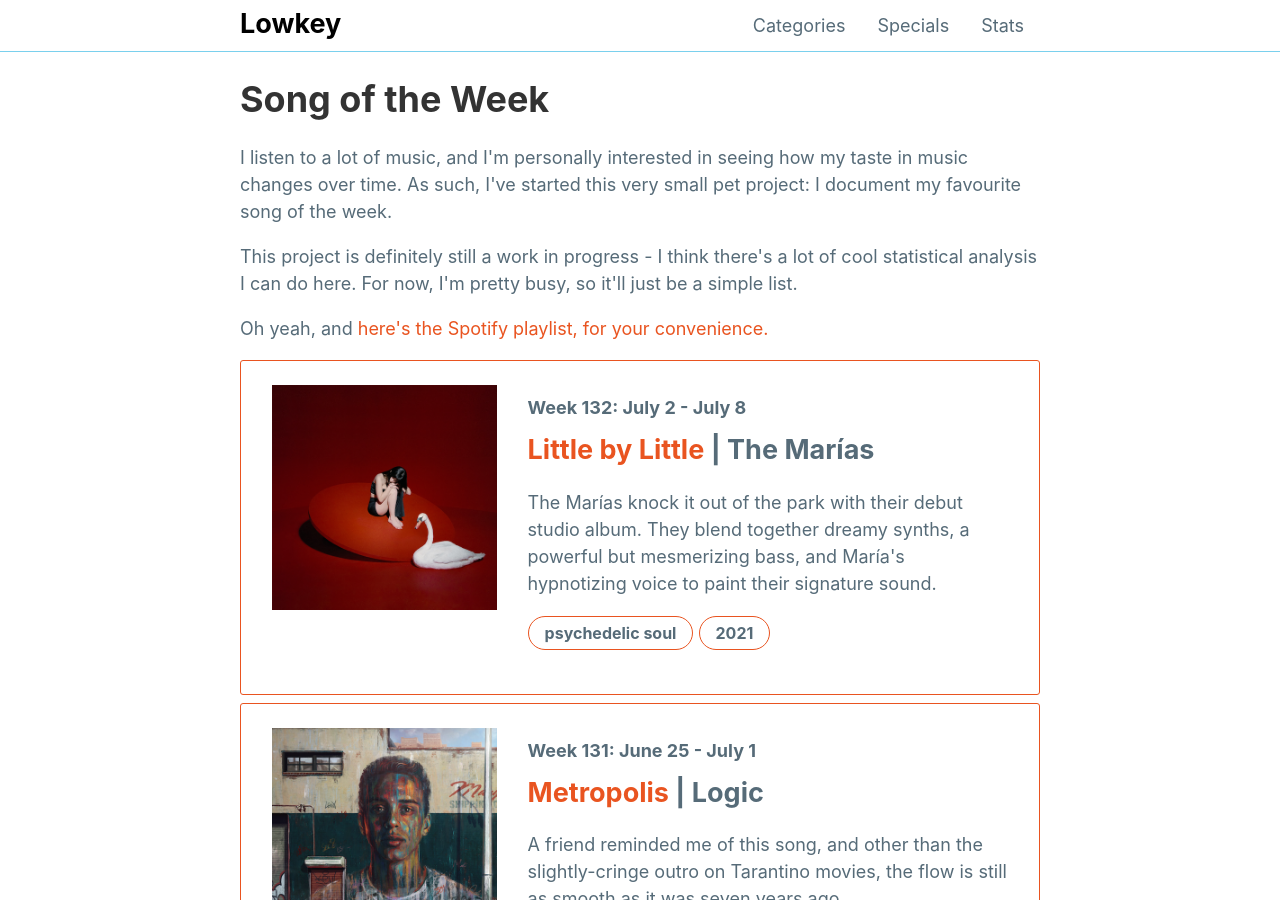
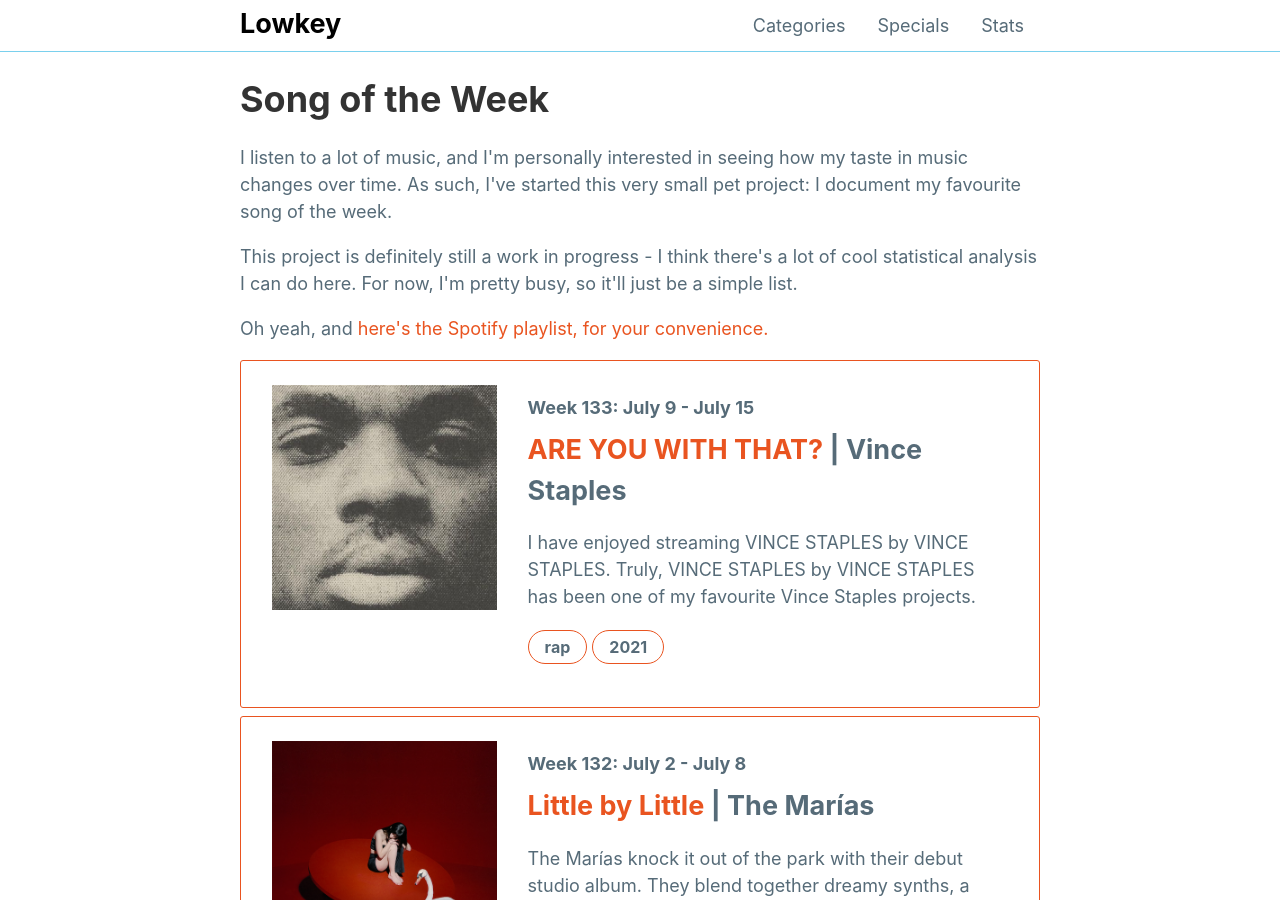
Before and after one commit to mattxwang/lowkey, a Jekyll site: the page built from stats/song-of-the-week.html, in a window 1280 px wide and 900 px high. Built offline with Jekyll 4.4.1, drawn with Linux system fonts in a browser that asks for light colours; comment, search, counter and statistics services are not loaded.

Commit message:
VINCE STAPLES by VINCE STAPLES

```diff
--- a/_data/sotw.yml
+++ b/_data/sotw.yml
@@ -1318,3 +1318,13 @@ week132:
   year: 2021
   blurb: >
     The Marías knock it out of the park with their debut studio album. They blend together dreamy synths, a powerful but mesmerizing bass, and María's hypnotizing voice to paint their signature sound.
+week133:
+  week: "Week 133: July 9 - July 15"
+  title: "ARE YOU WITH THAT?"
+  artist: "Vince Staples"
+  album: "Vince Staples"
+  album_art: "vince-staples.jpeg"
+  genre: "rap"
+  year: 2021
+  blurb: >
+    I have enjoyed streaming VINCE STAPLES by VINCE STAPLES. Truly, VINCE STAPLES by VINCE STAPLES has been one of my favourite Vince Staples projects.
```
Also changed, not shown: img/albums/vince-staples.jpeg (added).
